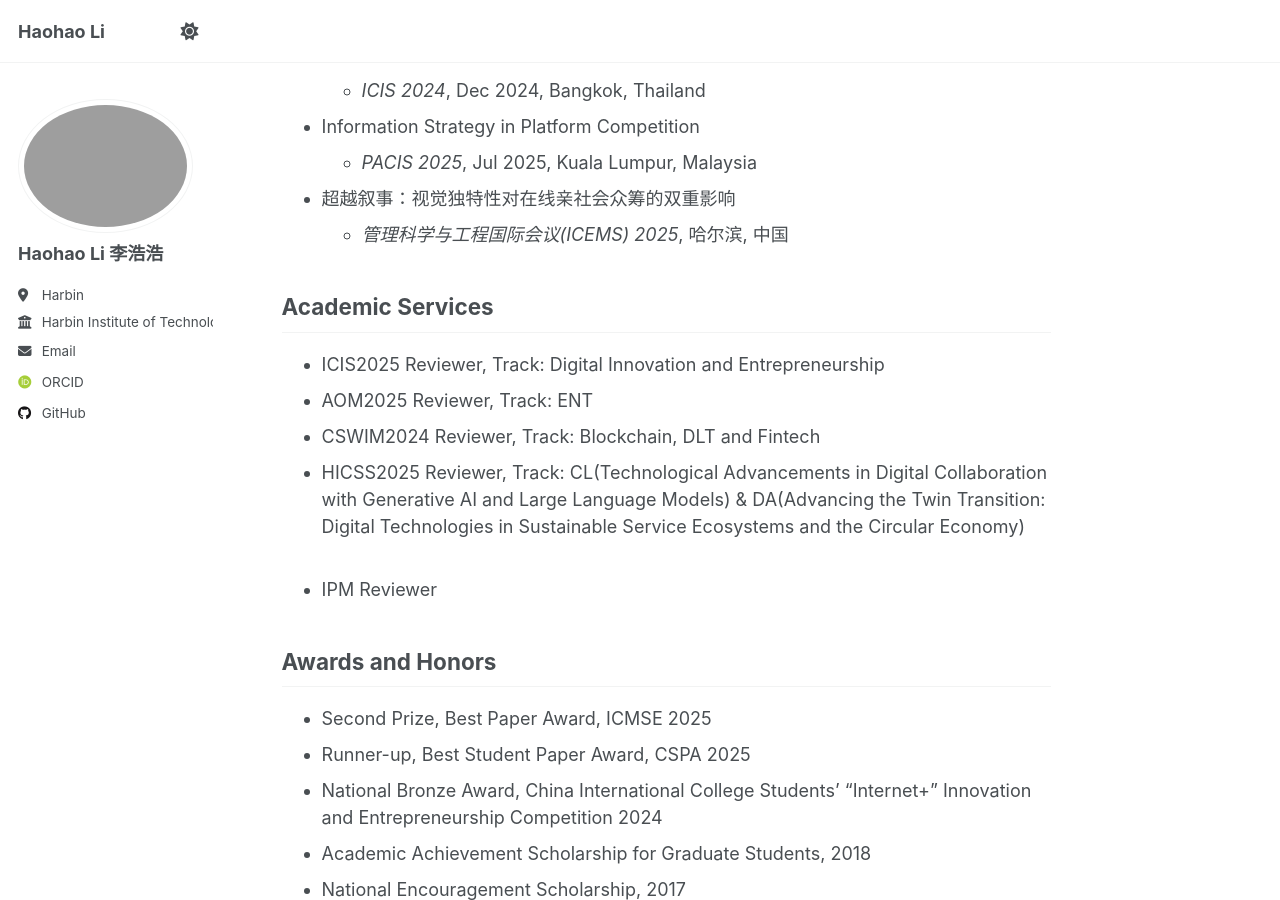
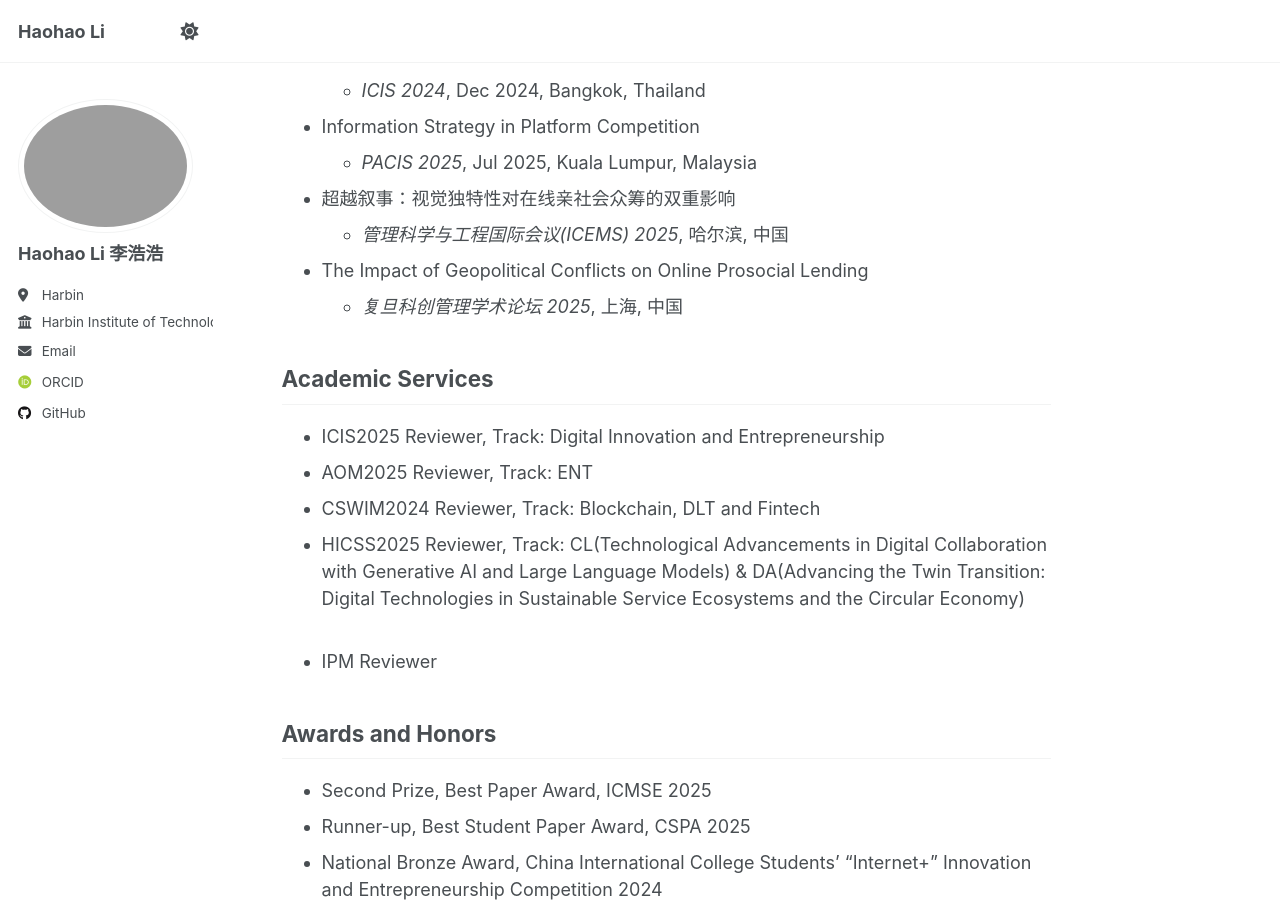
Before and after one commit to Harold9568/Harold9568.github.io, a Jekyll site: the page built from _pages/about.md, in a window 1280 px wide and 900 px high, scrolled down 1759 px. Built offline with Jekyll 4.4.1, drawn with Linux system fonts in a browser that asks for light colours; some web fonts are replaced.

Commit message:
Update about.md

```diff
--- a/_pages/about.md
+++ b/_pages/about.md
@@ -54,6 +54,8 @@ Conference Presentations
   - _PACIS 2025_, Jul 2025, Kuala Lumpur, Malaysia
 - 超越叙事：视觉独特性对在线亲社会众筹的双重影响
   - _管理科学与工程国际会议(ICEMS) 2025_, 哈尔滨, 中国
+- The Impact of Geopolitical Conflicts on Online Prosocial Lending
+  - _复旦科创管理学术论坛 2025_, 上海, 中国
 
 Academic Services
 ------
```
